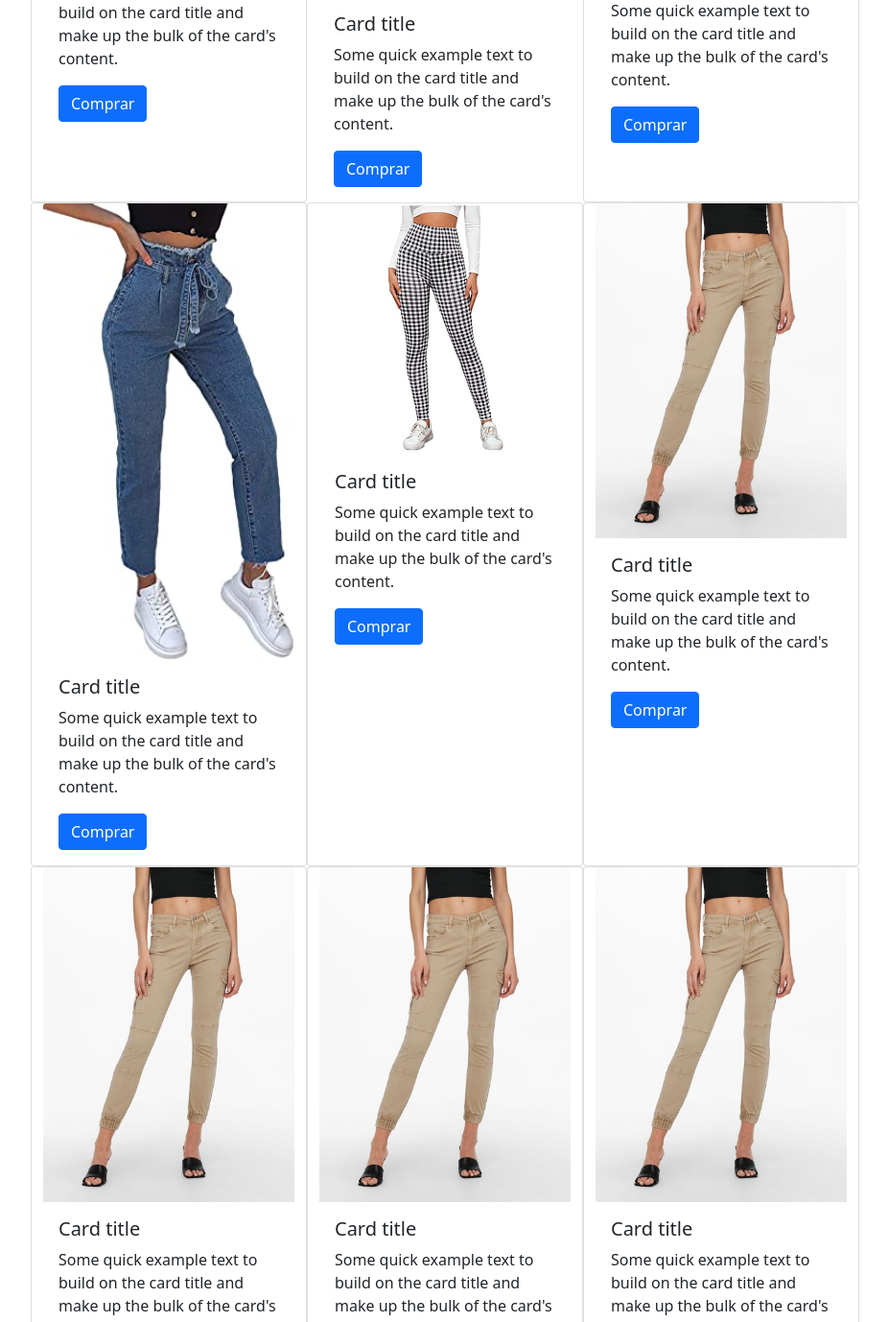
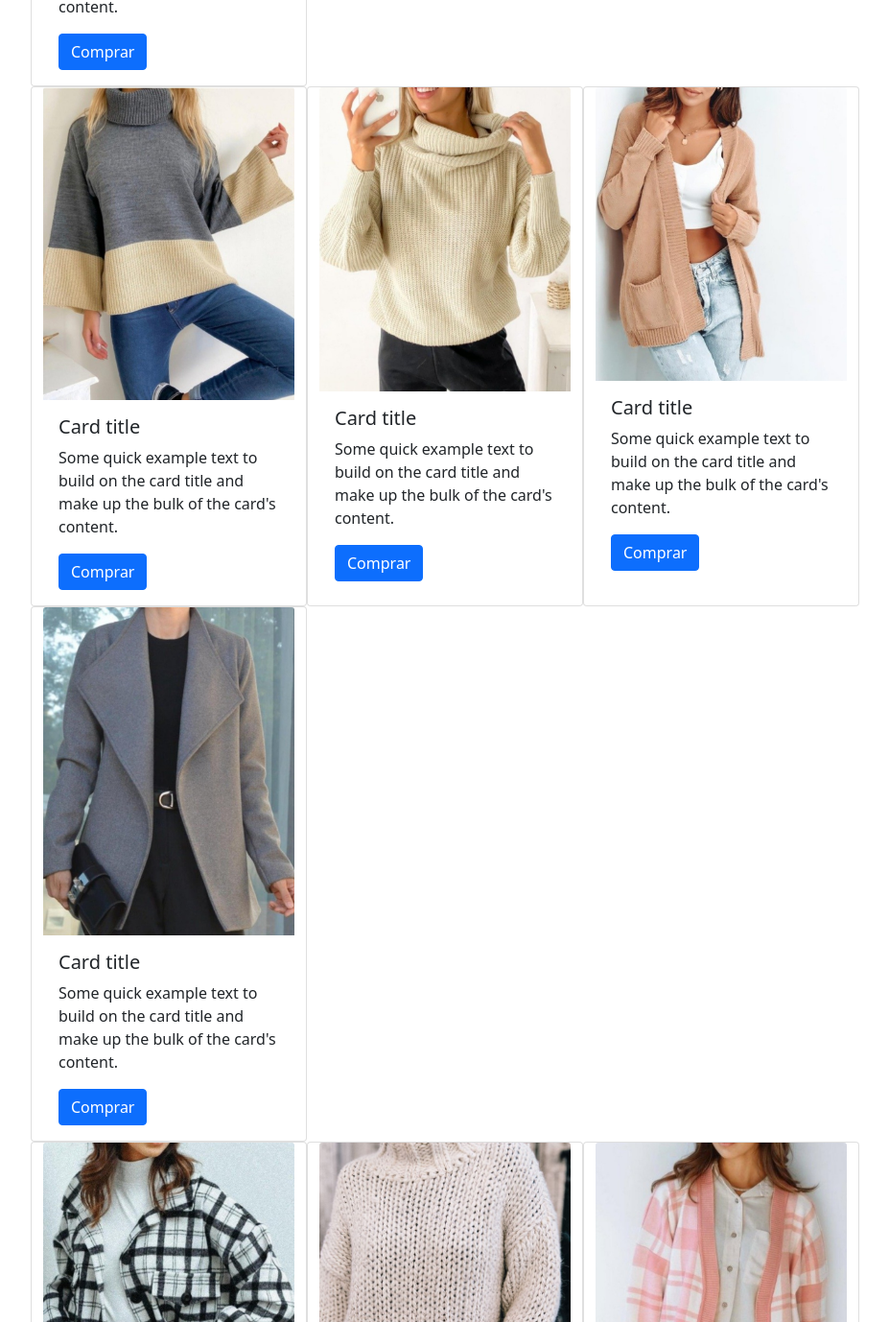
Before and after one commit to adromussi/saldeahi-indumentariainformal, a website: page secciones/abrigos.html in a window 1280 px wide. Shown: the part 1422-2800 px from the top of the page at 96% size, without its empty margins (38-965 px from the left). Drawn offline with nearby package versions, Linux system fonts and the light colour scheme; a web font is replaced by a local one.

Commit message:
cambios card abrigos

```diff
--- a/secciones/abrigos.html
+++ b/secciones/abrigos.html
@@ -73,105 +73,110 @@
 </section>
 <!-- FIN SECCION UNO -->
 <!-- PRINCIPIO SECCION DOS -->
-<section  class="container">
+<section  class="sec-abrigos">
+  <div class="container">
   <div class="row">
-    <div class="card col-lg-3" style="width: 18rem;">
-        <img src="../imagenes/pantalon2.jpg" class="card-img-top" alt="...">
+    <div class="card col-lg-4" style="width: 18rem;">
+        <img src="../imagenes/abrigo1.jpg" class="card-img-top" alt="...">
         <div class="card-body">
           <h5 class="card-title">Card title</h5>
           <p class="card-text">Some quick example text to build on the card title and make up the bulk of the card's content.</p>
           <a href="#" class="btn btn-primary">Comprar</a>
         </div>
     </div>
-    <div class="card col-lg-3" style="width: 18rem;">
-        <img src="../imagenes/pantalon3.jpg" class="card-img-top" alt="...">
+    <div class="card col-lg-4" style="width: 18rem;">
+        <img src="../imagenes/abrigo2.jpg" class="card-img-top" alt="...">
         <div class="card-body">
           <h5 class="card-title">Card title</h5>
           <p class="card-text">Some quick example text to build on the card title and make up the bulk of the card's content.</p>
           <a href="#" class="btn btn-primary">Comprar</a>
         </div>
     </div>
-    <div class="card col-lg-3" style="width: 18rem;">
-        <img src="../imagenes/pantalon4.jpg" class="card-img-top" alt="...">
+    <div class="card col-lg-4" style="width: 18rem;">
+        <img src="../imagenes/abrigo3.jpg" class="card-img-top" alt="...">
         <div class="card-body">
           <h5 class="card-title">Card title</h5>
           <p class="card-text">Some quick example text to build on the card title and make up the bulk of the card's content.</p>
           <a href="#" class="btn btn-primary">Comprar</a>
         </div>
     </div>
-    <div class="card col-lg-3" style="width: 18rem;">
-        <img src="../imagenes/pantalon5.jpg" class="card-img-top" alt="...">
+    <div class="card col-lg-4" style="width: 18rem;">
+        <img src="../imagenes/abrigo4.jpg" class="card-img-top" alt="...">
         <div class="card-body">
           <h5 class="card-title">Card title</h5>
           <p class="card-text">Some quick example text to build on the card title and make up the bulk of the card's content.</p>
           <a href="#" class="btn btn-primary">Comprar</a>
         </div>
     </div>
-    <div class="cardcol-lg-3 " style="width: 18rem;">
-        <img src="../imagenes/pantalon6.jpg" class="card-img-top" alt="...">
+    </div>
+    <div class="row">
+    <div class="card col-lg-4 " style="width: 18rem;">
+        <img src="../imagenes/abrigo5.jpg" class="card-img-top" alt="...">
         <div class="card-body">
           <h5 class="card-title">Card title</h5>
           <p class="card-text">Some quick example text to build on the card title and make up the bulk of the card's content.</p>
           <a href="#" class="btn btn-primary">Comprar</a>
         </div>
     </div>
-    <div class="card col-lg-3" style="width: 18rem;">
-        <img src="../imagenes/pantalon7.jpg" class="card-img-top" alt="...">
+    <div class="card col-lg-4" style="width: 18rem;">
+        <img src="../imagenes/abrigo6.jpg" class="card-img-top" alt="...">
         <div class="card-body">
           <h5 class="card-title">Card title</h5>
           <p class="card-text">Some quick example text to build on the card title and make up the bulk of the card's content.</p>
           <a href="#" class="btn btn-primary">Comprar</a>
         </div>
     </div>
-    <div class="card col-lg-3" style="width: 18rem;">
-        <img src="../imagenes/pantalon8.jpg" class="card-img-top" alt="...">
+    <div class="card col-lg-4" style="width: 18rem;">
+        <img src="../imagenes/abrigo7.jpg" class="card-img-top" alt="...">
         <div class="card-body">
           <h5 class="card-title">Card title</h5>
           <p class="card-text">Some quick example text to build on the card title and make up the bulk of the card's content.</p>
           <a href="#" class="btn btn-primary">Comprar</a>
         </div>
     </div>
-    <div class="card col-lg-3" style="width: 18rem;">
-        <img src="../imagenes/pantalon9.jpg" class="card-img-top" alt="...">
+    <div class="card col-lg-4" style="width: 18rem;">
+        <img src="../imagenes/abrigo8.jpg" class="card-img-top" alt="...">
         <div class="card-body">
           <h5 class="card-title">Card title</h5>
           <p class="card-text">Some quick example text to build on the card title and make up the bulk of the card's content.</p>
           <a href="#" class="btn btn-primary">Comprar</a>
         </div>
     </div>
-    <div class="card col-lg-3" style="width: 18rem;">
-        <img src="../imagenes/pantalon10.jpg" class="card-img-top" alt="...">
+    </div>
+    <div class="row">
+    <div class="card col-lg-4" style="width: 18rem;">
+        <img src="../imagenes/abrigo9.jpg" class="card-img-top" alt="...">
         <div class="card-body">
           <h5 class="card-title">Card title</h5>
           <p class="card-text">Some quick example text to build on the card title and make up the bulk of the card's content.</p>
           <a href="#" class="btn btn-primary">Comprar</a>
         </div>
     </div>
-     <div class="card col-lg-3" style="width: 18rem;">
-      <img src="../imagenes/pantalon10.jpg" class="card-img-top" alt="...">
+     <div class="card col-lg-4" style="width: 18rem;">
+      <img src="../imagenes/abrigo10.jpg" class="card-img-top" alt="...">
       <div class="card-body">
         <h5 class="card-title">Card title</h5>
         <p class="card-text">Some quick example text to build on the card title and make up the bulk of the card's content.</p>
         <a href="#" class="btn btn-primary">Comprar</a>
      </div>
     </div>
-    <div class="card col-lg-3" style="width: 18rem;">
-      <img src="../imagenes/pantalon10.jpg" class="card-img-top" alt="...">
+    <div class="card col-lg-4" style="width: 18rem;">
+      <img src="../imagenes/abrigo11.jpg" class="card-img-top" alt="...">
       <div class="card-body">
         <h5 class="card-title">Card title</h5>
         <p class="card-text">Some quick example text to build on the card title and make up the bulk of the card's content.</p>
         <a href="#" class="btn btn-primary">Comprar</a>
       </div>
     </div>
-    <div class="card col-lg-3" style="width: 18rem;">
-      <img src="../imagenes/pantalon10.jpg" class="card-img-top" alt="...">
+    <div class="card col-lg-4" style="width: 18rem;">
+      <img src="../imagenes/abrigo12.jpg" class="card-img-top" alt="...">
       <div class="card-body">
         <h5 class="card-title">Card title</h5>
         <p class="card-text">Some quick example text to build on the card title and make up the bulk of the card's content.</p>
         <a href="#" class="btn btn-primary">Comprar</a>
       </div>
     </div>
-
+  </div>
   </div>
 </section>
 
```
